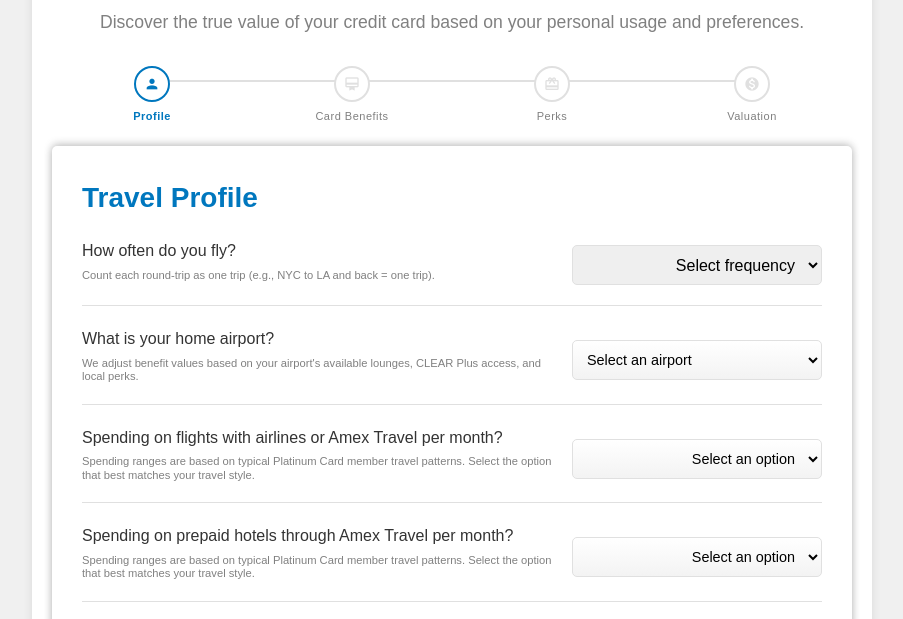
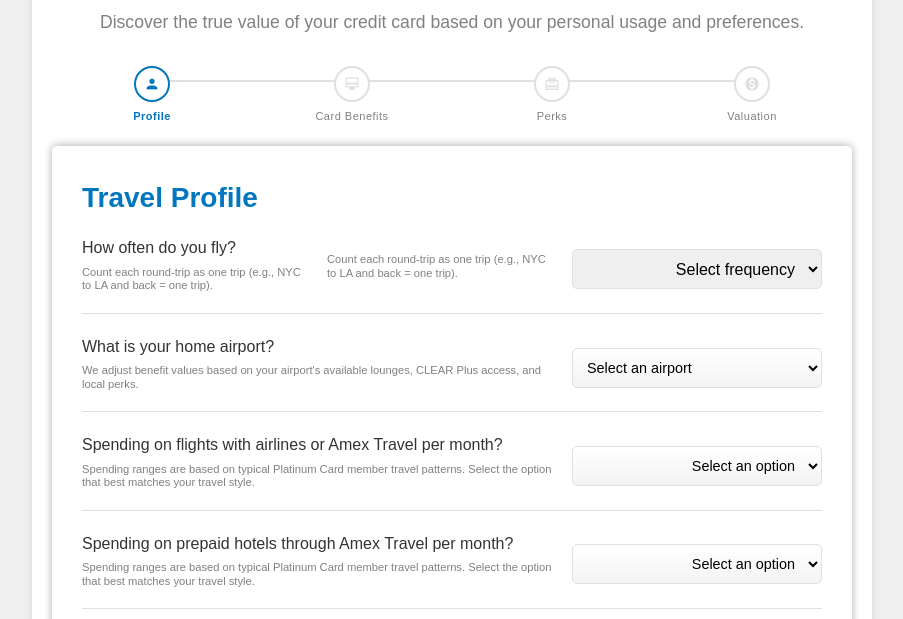
Before and after one commit to ngmi2025/credit-card-points-with-slider, a plain HTML site: page index.html in a window 1280 px wide. Shown: the part 123-742 px from the top of the page, without its empty margins (188-1091 px from the left). Drawn offline with Linux system fonts and the light colour scheme.

Commit message:
Update index.html

```diff
--- a/index.html
+++ b/index.html
@@ -44,7 +44,12 @@
             <div class="section" id="section1">
                 <h2>Travel Profile</h2>
                 <div class="question-group">
-                    <label for="travelFrequency">How often do you fly?</label>
+                    <div class="title-container">
+                        <label for="travelFrequency">How often do you fly?</label>
+                        <span class="disclaimer">
+                            Count each round-trip as one trip (e.g., NYC to LA and back = one trip).
+                        </span>
+                    </div>
                     <div class="input-group">
                         <select id="travelFrequency" required>
                             <option value="">Select frequency</option>
```
